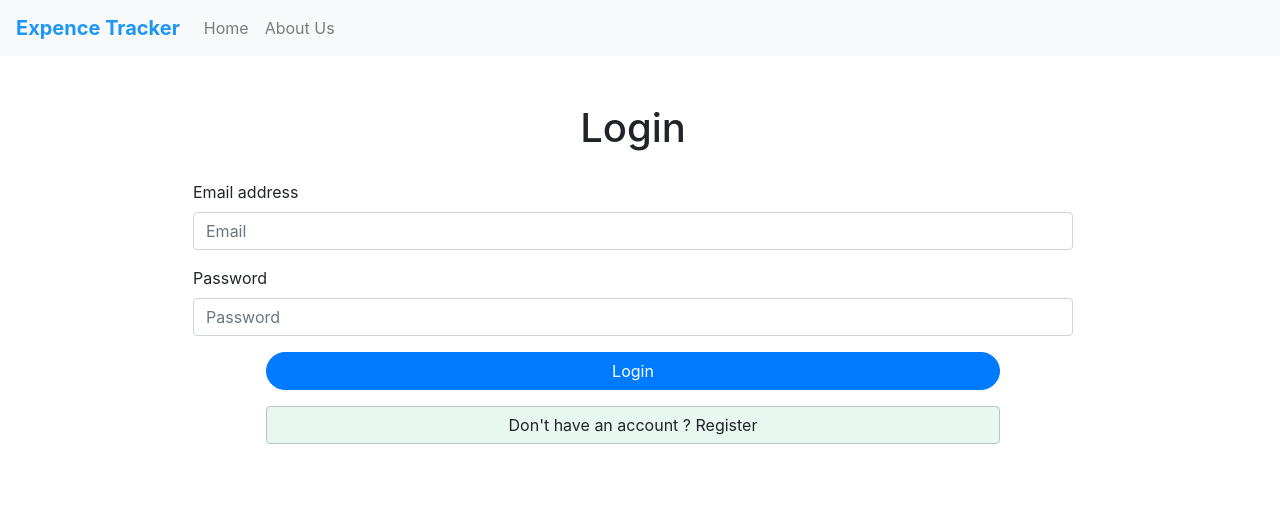
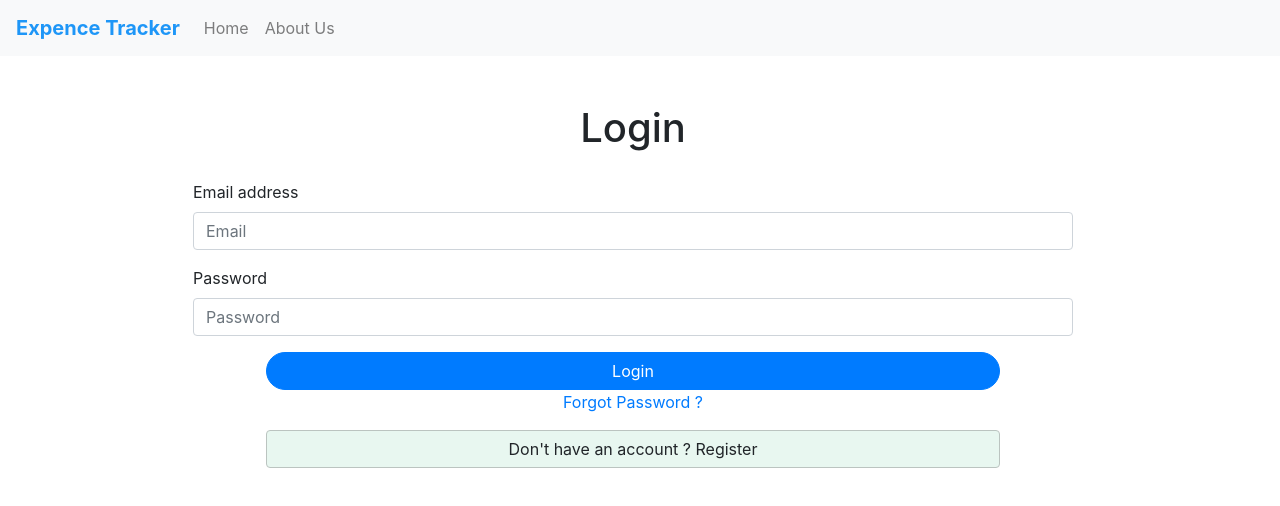
Before and after one commit to shiwani295/expense-tracker-redux, a React (Create React App) app: page / in a window 1280 px wide. Both pictures are taken after a click on the element "Login". Shown: the top 506 px of the page. Built offline with nearby package versions, Linux system fonts and the light colour scheme.

Commit message:
forgot password

```diff
--- a/src/Components/SignUp.js
+++ b/src/Components/SignUp.js
@@ -3,6 +3,7 @@
 import { useDispatch } from "react-redux";
 import { authAction } from "../Store";
 import { useNavigate } from "react-router";
+import { Link } from "react-router-dom";
 
 const SignUp = () => {
   const [isLogin, setIsLogin] = useState(false);
@@ -97,7 +98,6 @@
                       required
                     />
                   </div>
-
                   {!isLogin && (
                     <div className="form-group">
                       <label for="Confirm_Password">Confirm Password</label>
@@ -111,7 +111,6 @@
                       />
                     </div>
                   )}
-
                   <div className="text-center">
                     <button
                       type="button "
@@ -120,6 +119,12 @@
                       {isLogin ? "Login" : "SignUp"}
                     </button>
                   </div>
+                  {isLogin && (
+                    <div className="text-center">
+                      <Link to="/Forgot-password">Forgot Password ?</Link>
+                    </div>
+                  )}
+
                   <div className="text-center ">
                     <div
                       type="button "
```
